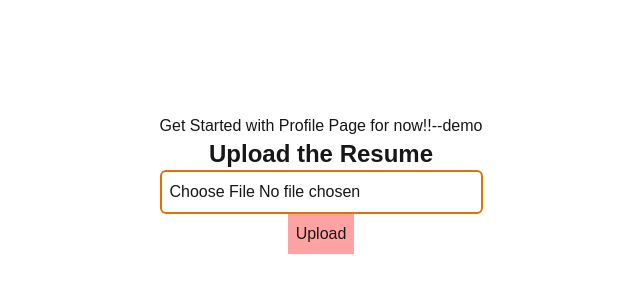
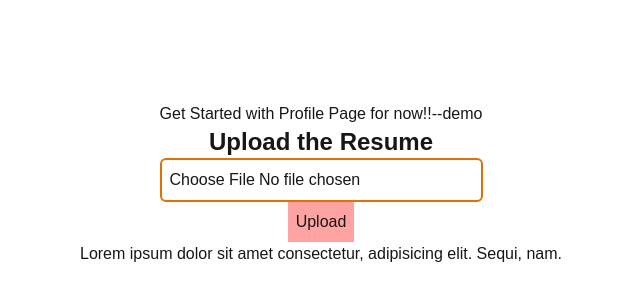
Before and after one commit to Abdulhamid109/Job-hunt, a Next.js app: page /profile in a window 1280 px wide. Shown: the part 216-516 px from the top of the page, without its empty margins (319-959 px from the left). Built offline with nearby package versions, Linux system fonts and the light colour scheme.

Commit message:
some changes

```diff
--- /dev/null
+++ b/src/app/auth/login/page.tsx
@@ -0,0 +1,9 @@
+import React from 'react'
+
+const LoginPage = () => {
+  return (
+    <div>LoginPage</div>
+  )
+}
+
+export default LoginPage
--- a/src/app/profile/page.tsx
+++ b/src/app/profile/page.tsx
@@ -52,6 +52,9 @@ const ProfilePage = () => {
         />
         <button className='p-2 bg-red-300' onClick={sendToImageKit}>Upload</button>
       </section>
+      <div>
+        Lorem ipsum dolor sit amet consectetur, adipisicing elit. Sequi, nam.
+      </div>
     </div>
   )
 }
--- a/src/lib/backgroundFunctions/dataExtract.ts
+++ b/src/lib/backgroundFunctions/dataExtract.ts
@@ -20,7 +20,6 @@ export const extarctResumeText = inngest.createFunction(
             if(response.status!==200){
                 console.log("Error - ",response.data.error)
             }
-
             return response.data.success;
         })
     }
```
